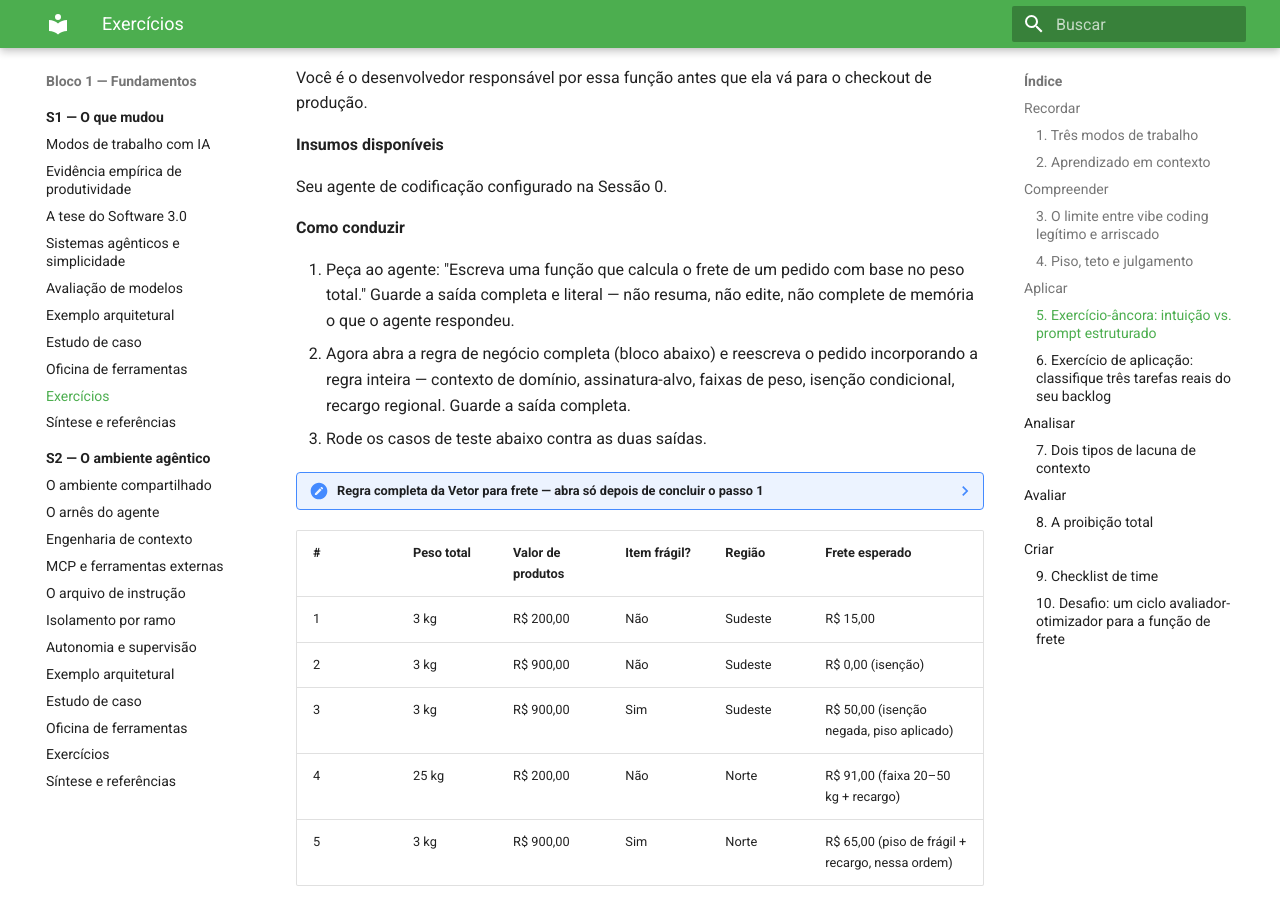
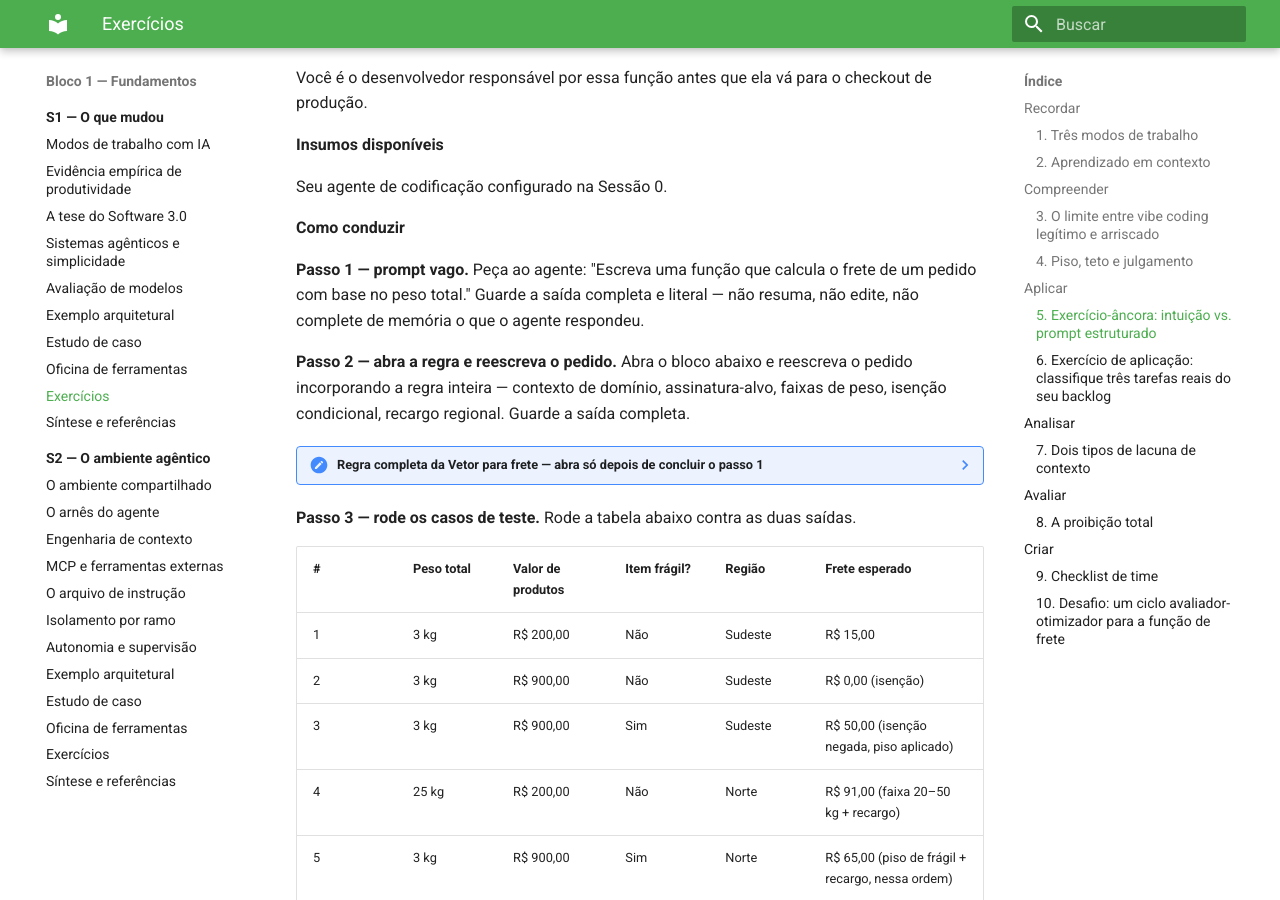
Before and after one commit to arkhibr/workshops-ia-agentica, an MkDocs documentation site: the page built from docs/sessao-01-o-que-mudou/exercicios.md, in a window 1280 px wide and 900 px high, scrolled down 1658 px. Built offline with MkDocs 1.6.1 and Material for MkDocs 9.7.7, drawn with Linux system fonts in a browser that asks for light colours.

Commit message:
fix(s1): corrige ordem visual do exercício-âncora — regra e tabela junto do passo certo
A lista numerada 1-2-3 do "Como conduzir" ficava toda junta, seguida do bloco
de regra completa e só depois da tabela de casos de teste — o passo 3 dizia
"tabela abaixo" mas o que aparecia logo abaixo era o bloco da regra, não a
tabela. Substitui a lista numerada por rótulos em prosa ("Passo 1 —", "Passo
2 —", "Passo 3 —"), o mesmo padrão já usado no exercício 6 desta página, para
que o material de apoio de cada passo fique imediatamente depois da
instrução dele: a regra completa após o passo 2 (que manda abri-la), a
tabela de casos após o passo 3 (que manda rodá-la).

Co-Authored-By: Claude Haiku 4.5 <noreply@anthropic.com>

```diff
--- a/docs/sessao-01-o-que-mudou/exercicios.md
+++ b/docs/sessao-01-o-que-mudou/exercicios.md
@@ -68,9 +68,9 @@ Seu agente de codificação configurado na Sessão 0.
 
 **Como conduzir**
 
-1. Peça ao agente: "Escreva uma função que calcula o frete de um pedido com base no peso total." Guarde a saída completa e literal — não resuma, não edite, não complete de memória o que o agente respondeu.
-2. Agora abra a regra de negócio completa (bloco abaixo) e reescreva o pedido incorporando a regra inteira — contexto de domínio, assinatura-alvo, faixas de peso, isenção condicional, recargo regional. Guarde a saída completa.
-3. Rode os casos de teste abaixo contra as duas saídas.
+**Passo 1 — prompt vago.** Peça ao agente: "Escreva uma função que calcula o frete de um pedido com base no peso total." Guarde a saída completa e literal — não resuma, não edite, não complete de memória o que o agente respondeu.
+
+**Passo 2 — abra a regra e reescreva o pedido.** Abra o bloco abaixo e reescreva o pedido incorporando a regra inteira — contexto de domínio, assinatura-alvo, faixas de peso, isenção condicional, recargo regional. Guarde a saída completa.
 
 ??? note "Regra completa da Vetor para frete — abra só depois de concluir o passo 1"
     Tabela de frete por peso total do pedido:
@@ -86,6 +86,8 @@ Seu agente de codificação configurado na Sessão 0.
 
     - Pedidos com valor de produtos ≥ R$ 800,00 têm frete grátis — **exceto** se o pedido contiver item da categoria "frágil": nesse caso a isenção é negada, e o frete nunca é menor que R$ 50,00, mesmo que a faixa de peso indicasse um valor menor.
     - Entregas para a região Norte recebem recargo de 30% sobre o frete **já calculado** — depois de aplicar a isenção e o piso de item frágil, nunca sobre o frete base isolado.
+
+**Passo 3 — rode os casos de teste.** Rode a tabela abaixo contra as duas saídas.
 
 | # | Peso total | Valor de produtos | Item frágil? | Região | Frete esperado |
 |---|---|---|---|---|---|
```
